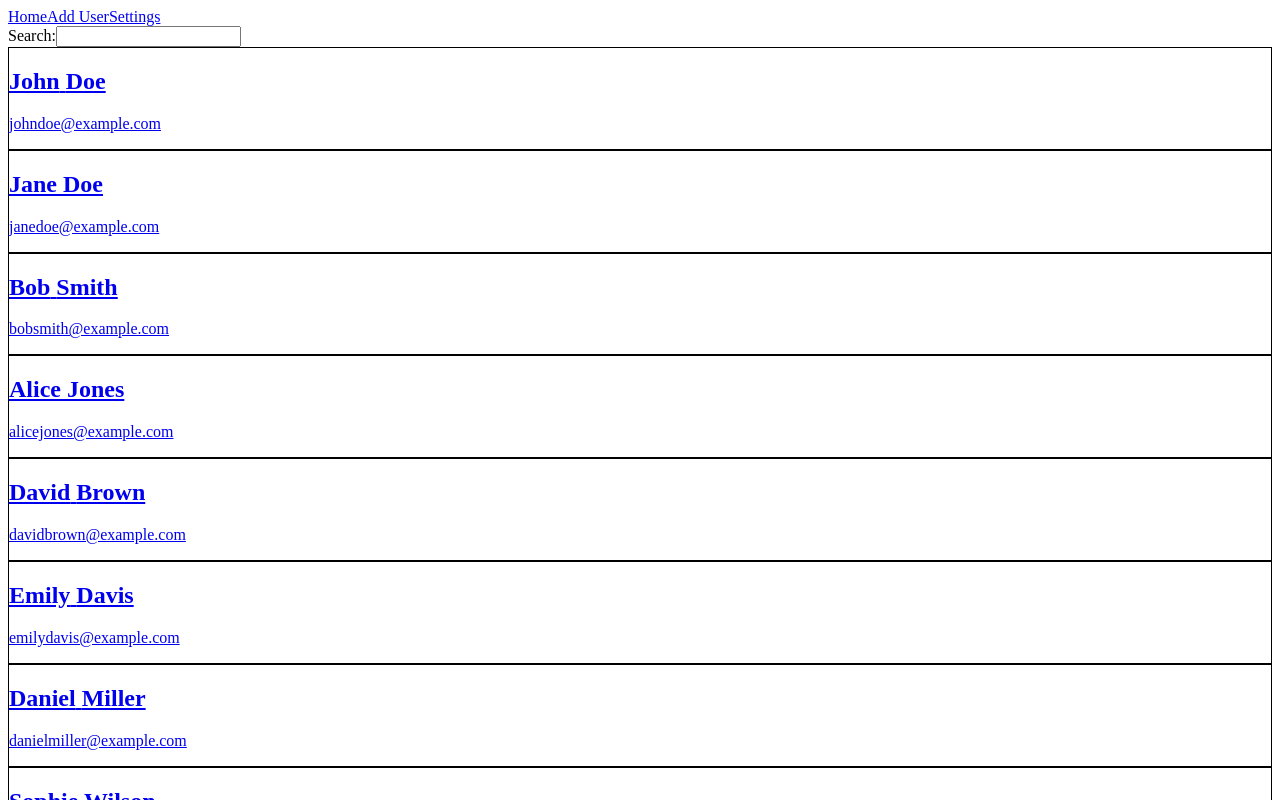
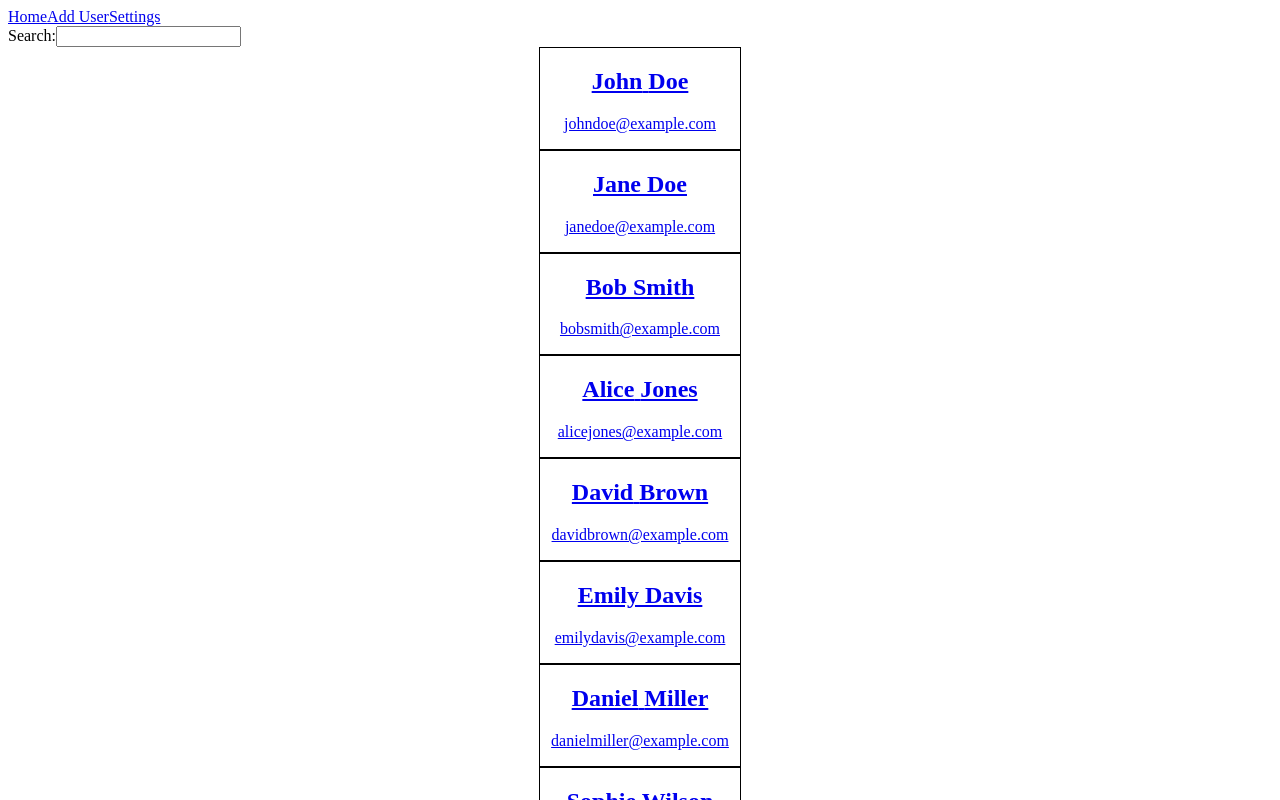
Before and after one commit to Nexware-dev/city-coffee, a React (Vite) app in the folder frontend/: page / in a window 1280 px wide. Shown: the top 800 px of the page. Built offline with nearby package versions, Linux system fonts and the light colour scheme.

Commit message:
UserList component modified - each user wrapped in div element

```diff
--- a/frontend/src/components/UserList.jsx
+++ b/frontend/src/components/UserList.jsx
@@ -5,12 +5,14 @@ function UserList({data}) {
     return (
         <div>
             {data.map((item) => (
-                <Link to={`/user_detail/${item.id}`} key={item.id}>
-                    <div style={{border: "1px solid black"}}>
-                        <h2>{item.name} {item.surname}</h2>
-                        <p>{item.email}</p>
-                    </div>
-                </Link>
+                <div style={{width: "200px", border: "1px solid black", margin: "auto"}}>
+                    <Link to={`/user_detail/${item.id}`} key={item.id}>
+                        <div style={{textAlign: "center"}}>
+                            <h2>{item.name} {item.surname}</h2>
+                            <p>{item.email}</p>
+                        </div>
+                    </Link>
+                </div>
                 ))}
         </div>
     );
```
